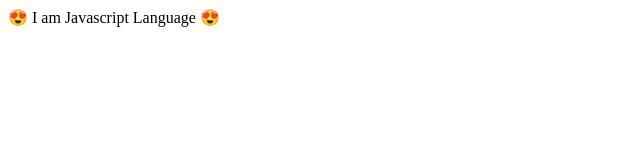
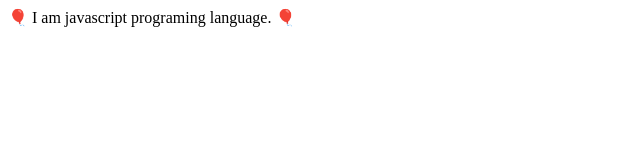
Before and after one commit to sumaiyarimu22/react-recap, a React (Vite) app: page / in a window 1280 px wide. Shown: the top 160 px of the page, without its empty margins (0-640 px from the left). Built offline with nearby package versions, Linux system fonts and the light colour scheme.

Commit message:
composition

```diff
--- a/src/App.jsx
+++ b/src/App.jsx
@@ -1,11 +1,15 @@
 // import Calculator from "./components/Calculator";
 
-import Text from "./components/inheritence/Text";
+import Emoji from "./components/composition/Emoji";
+import Text from "./components/composition/Text";
+
+// import Text from "./components/inheritence/Text";
 
 export default function App() {
   return (
     <div>
-      <Text />
+      {/* <Text /> */}
+      <Emoji>{({ addEmoji }) => <Text addEmoji={addEmoji} />}</Emoji>
     </div>
   ); //<Calculator />; //lifting state up
 }
--- /dev/null
+++ b/src/components/composition/Emoji.tsx
@@ -0,0 +1,9 @@
+import React from "react";
+
+export default class Emoji extends React.Component {
+  addEmoji = (text: any, emoji: any) => `${emoji} ${text} ${emoji}`;
+
+  render() {
+    return this.props.children({ addEmoji: this.addEmoji });
+  }
+}
--- /dev/null
+++ b/src/components/composition/Text.jsx
@@ -0,0 +1,6 @@
+// eslint-disable-next-line react/prop-types
+export default function Text({ addEmoji }) {
+  const text = "I am javascript programing language.";
+
+  return <div>{addEmoji ? addEmoji(text, "🎈") : text}</div>;
+}
```
